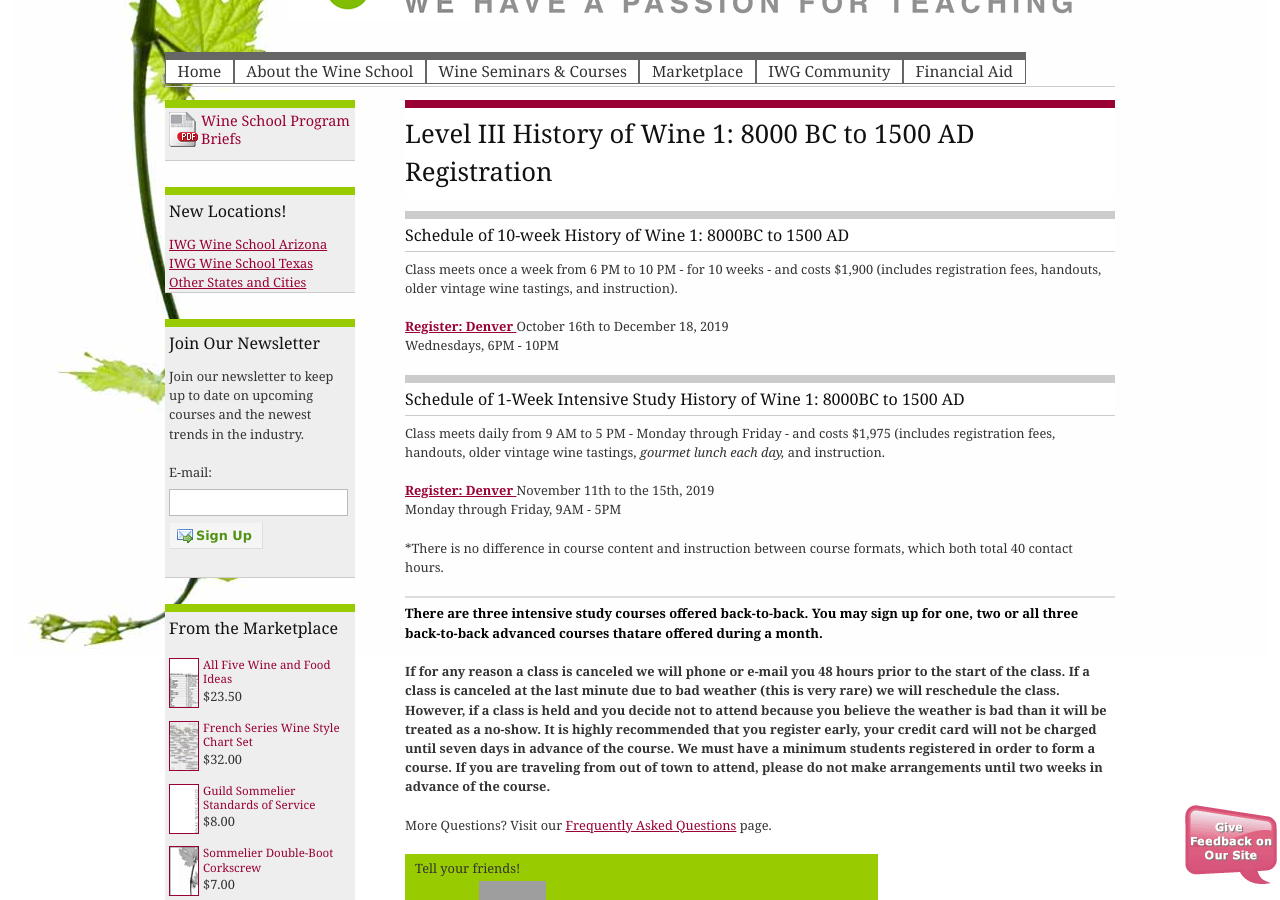
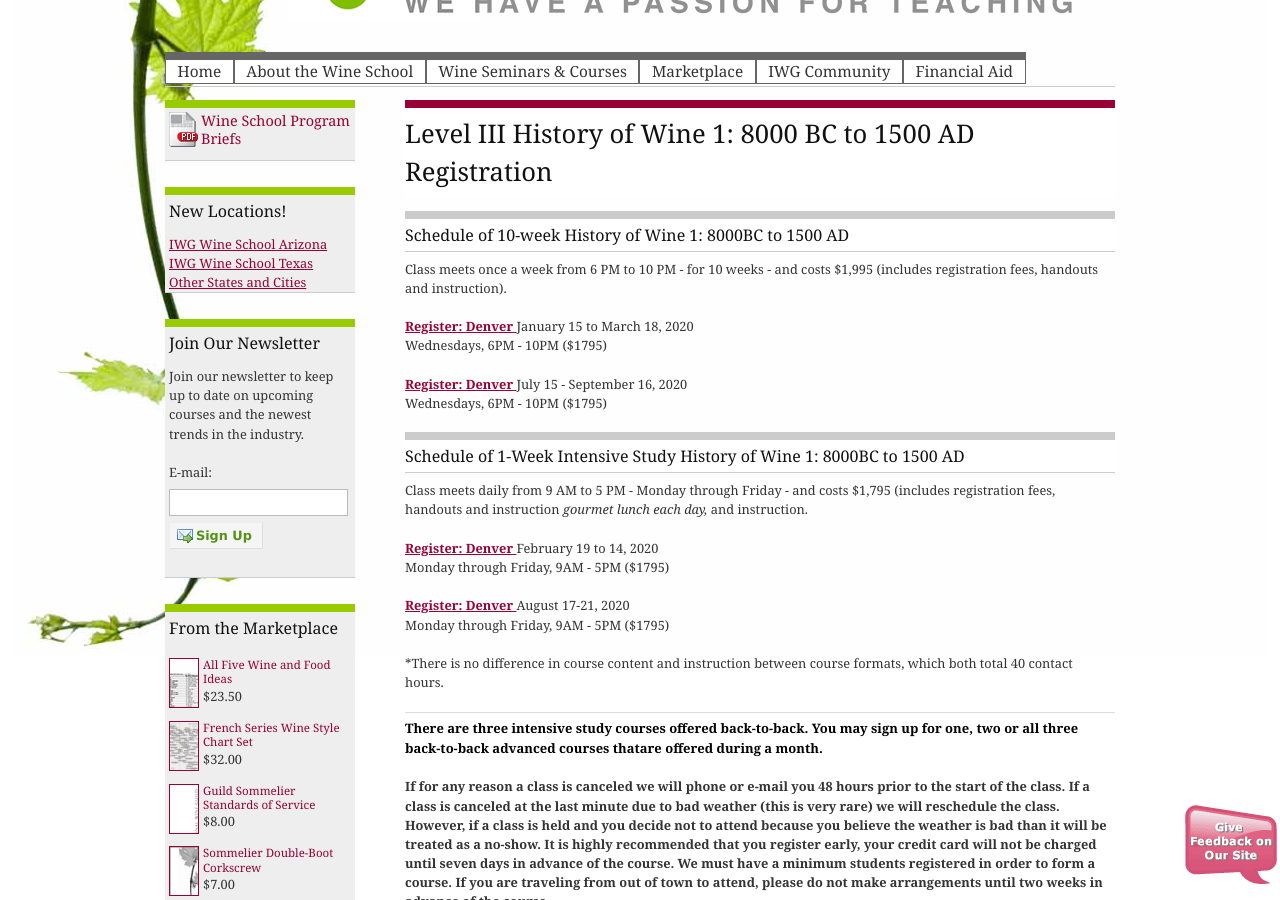
Before and after one commit to CKDev/internationalwineguild.com, a Jekyll site: the page built from history-of-wine-1-8000-bc-to-1500-ad-registration.html, in a window 1280 px wide and 900 px high, scrolled down 325 px. Built offline with Jekyll 4.4.1, drawn with Linux system fonts in a browser that asks for light colours; a script that is not in the unit is left out; comment, search, counter and statistics services are not loaded; grey boxes are pictures that could not be loaded.

Commit message:
Update history-of-wine-1-8000-bc-to-1500-ad-registration.html

```diff
--- a/history-of-wine-1-8000-bc-to-1500-ad-registration.html
+++ b/history-of-wine-1-8000-bc-to-1500-ad-registration.html
@@ -9,32 +9,47 @@ permalink: "/history-of-wine-1-8000-bc-to-1500-ad-registration"
 product=History+1+Ancient+and+Medieval+PM++-++January+18-March+29+2017&amp;price=1900&amp;return=http://www.internationalwineguild.com/history-of-wine-1-8000-bc-to-1500-ad-registration"><strong>
     </strong></a></h2>
 <p><span style="color: rgb(51, 51, 51); font-family: Georgia, serif; font-size: 12.8px;">Class meets once a week from
-    6 PM to 10 PM - for 10 weeks - and costs&nbsp;$1,900 (includes registration fees, handouts, older vintage wine
-    tastings, and instruction).</span></p>
+    6 PM to 10 PM - for 10 weeks - and costs&nbsp;$1,995 (includes registration fees, handouts and instruction).</span></p>
 
 <p>
   <a class="ga-track"
-    href="http://ww4.aitsafe.com/cf/add.cfm?userid=6714687&amp;product=History+1+Ancient+and+Medieval+PM++-++October+16-December+18+2019&amp;price=1900&amp;return=http://www.internationalwineguild.com/history-of-wine-1-8000-bc-to-1500-ad-registration">
+    href="http://ww4.aitsafe.com/cf/add.cfm?userid=6714687&amp;product=History+1+Ancient+and+Medieval+PM++-++January+15-March+18+2020&amp;price=1795&amp;return=http://www.internationalwineguild.com/history-of-wine-1-8000-bc-to-1500-ad-registration">
     <strong>Register: Denver</strong>
-  </a>October 16th to December 18, 2019<br>
-  Wednesdays, 6PM - 10PM
+  </a>January 15 to March 18, 2020<br>
+  Wednesdays, 6PM - 10PM ($1795)
+</p>
+
+<p>
+  <a class="ga-track"
+    href="http://ww4.aitsafe.com/cf/add.cfm?userid=6714687&amp;product=History+1+Ancient+and+Medieval+PM++-++July+15-September+16+2020&amp;price=1795&amp;return=http://www.internationalwineguild.com/history-of-wine-1-8000-bc-to-1500-ad-registration">
+    <strong>Register: Denver</strong>
+  </a>July 15 - September 16, 2020<br>
+  Wednesdays, 6PM - 10PM ($1795)
 </p>
 
 <h2>Schedule of 1-Week Intensive Study History of Wine 1: 8000BC to 1500 AD</h2>
 <p><span style="color: rgb(51, 51, 51); font-family: Georgia, serif; font-size: 12.8px;">Class meets daily from 9 AM
-    to 5 PM - Monday through Friday - and costs $1,975 (includes registration fees, handouts, older vintage wine
-    tastings,&nbsp;</span><em
+    to 5 PM - Monday through Friday - and costs $1,795 (includes registration fees, handouts and instruction&nbsp;</span><em
     style="margin: 0px; padding: 0px; border: 0px; font-size: 12.8px; font-family: Georgia, serif; vertical-align: baseline; color: rgb(51, 51, 51);">gourmet
     lunch each day,</em><span style="color: rgb(51, 51, 51); font-family: Georgia, serif; font-size: 12.8px;">&nbsp;and
     instruction.&nbsp;</span></p>
 
 <p>
   <a class="ga-track"
-    href="http://ww4.aitsafe.com/cf/add.cfm?userid=6714687&amp;product=IS+History+1+Ancient+and+Medieval++-++November 11-+ 15,+2019&amp;price=1900&amp;return=http://www.internationalwineguild.com/history-of-wine-1-8000-bc-to-1500-ad-registration">
+    href="http://ww4.aitsafe.com/cf/add.cfm?userid=6714687&amp;product=IS+History+1+Ancient+and+Medieval++-++February 10-+ 14,+2020&amp;price=1795&amp;return=http://www.internationalwineguild.com/history-of-wine-1-8000-bc-to-1500-ad-registration">
     <strong>Register: Denver</strong>
   </a>
-  November 11th to the 15th, 2019<br>
-  Monday through Friday, 9AM - 5PM
+  February 19 to 14, 2020<br>
+  Monday through Friday, 9AM - 5PM ($1795)
+</p>
+
+<p>
+  <a class="ga-track"
+    href="http://ww4.aitsafe.com/cf/add.cfm?userid=6714687&amp;product=IS+History+1+Ancient+and+Medieval++-++August 17-+ 21,+2020&amp;price=1795&amp;return=http://www.internationalwineguild.com/history-of-wine-1-8000-bc-to-1500-ad-registration">
+    <strong>Register: Denver</strong>
+  </a>
+  August 17-21, 2020<br>
+  Monday through Friday, 9AM - 5PM ($1795)
 </p>
 
 <p>*<span style="color: rgb(51, 51, 51); font-family: Georgia, serif; font-size: 12.8px;">There is no difference in
```
